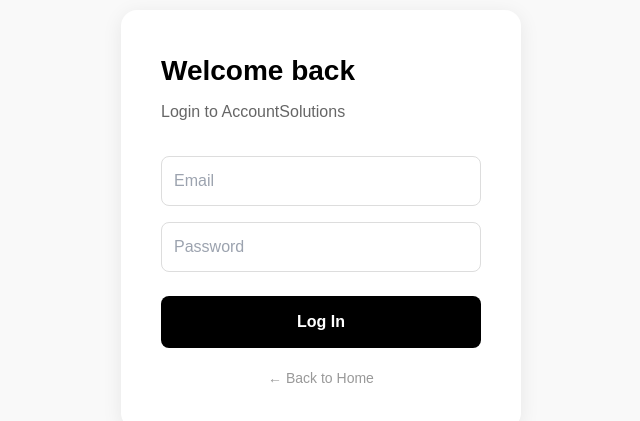
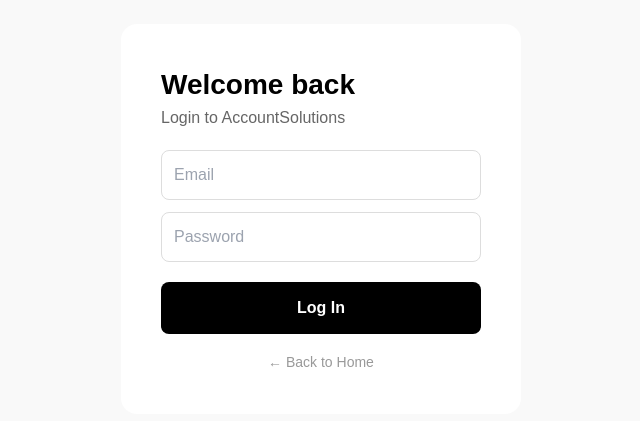
Before and after one commit to taiyehassan998/accountsolutions, a Next.js app: page /login in a window 1280 px wide. Shown: the part 181-602 px from the top of the page, without its empty margins (319-959 px from the left). Built offline with nearby package versions, Linux system fonts and the light colour scheme.

Commit message:
Refactor LoginPage to Page and simplify structure
Refactored LoginPage component to Page and removed local state management for email.

```diff
--- a/app/login/page.tsx
+++ b/app/login/page.tsx
@@ -1,31 +1,13 @@
-'use client'
-import { useState } from 'react'
-
-export default function LoginPage() {
-  const [email, setEmail] = useState('')
-
+export default function Page() {
   return (
     <div style={{minHeight:'100vh',display:'flex',alignItems:'center',justifyContent:'center',background:'#f9f9f9',padding:'20px'}}>
-      <div style={{background:'white',padding:'40px',borderRadius:'16px',width:'100%',maxWidth:'400px',boxShadow:'0 4px 20px rgba(0,0,0,0.08)'}}>
-        <h1 style={{fontSize:'28px',fontWeight:'800',marginBottom:'8px'}}>Welcome back</h1>
-        <p style={{color:'#666',marginBottom:'32px'}}>Login to AccountSolutions</p>
-        <input
-          placeholder="Email"
-          value={email}
-          onChange={(e)=>setEmail(e.target.value)}
-          style={{width:'100%',padding:'12px',border:'1px solid #ddd',borderRadius:'8px',marginBottom:'16px'}}
-        />
-        <input
-          type="password"
-          placeholder="Password"
-          style={{width:'100%',padding:'12px',border:'1px solid #ddd',borderRadius:'8px',marginBottom:'24px'}}
-        />
-        <button style={{width:'100%',padding:'14px',background:'black',color:'white',borderRadius:'8px',fontWeight:'700',border:'none'}}>
-          Log In
-        </button>
-        <p style={{textAlign:'center',marginTop:'20px',fontSize:'14px'}}>
-          <a href="/" style={{color:'#999'}}>← Back to Home</a>
-        </p>
+      <div style={{background:'white',padding:'40px',borderRadius:'16px',maxWidth:'400px',width:'100%'}}>
+        <h1 style={{fontSize:'28px',fontWeight:'800'}}>Welcome back</h1>
+        <p style={{color:'#666',marginBottom:'20px'}}>Login to AccountSolutions</p>
+        <input placeholder="Email" style={{width:'100%',padding:'12px',border:'1px solid #ddd',borderRadius:'8px',marginBottom:'12px',fontSize:'16px'}} />
+        <input type="password" placeholder="Password" style={{width:'100%',padding:'12px',border:'1px solid #ddd',borderRadius:'8px',marginBottom:'20px',fontSize:'16px'}} />
+        <button style={{width:'100%',padding:'14px',background:'black',color:'white',borderRadius:'8px',fontWeight:'700',border:'none'}}>Log In</button>
+        <p style={{textAlign:'center',marginTop:'16px'}}><a href="/" style={{color:'#999',fontSize:'14px'}}>← Back to Home</a></p>
       </div>
     </div>
   )
```
